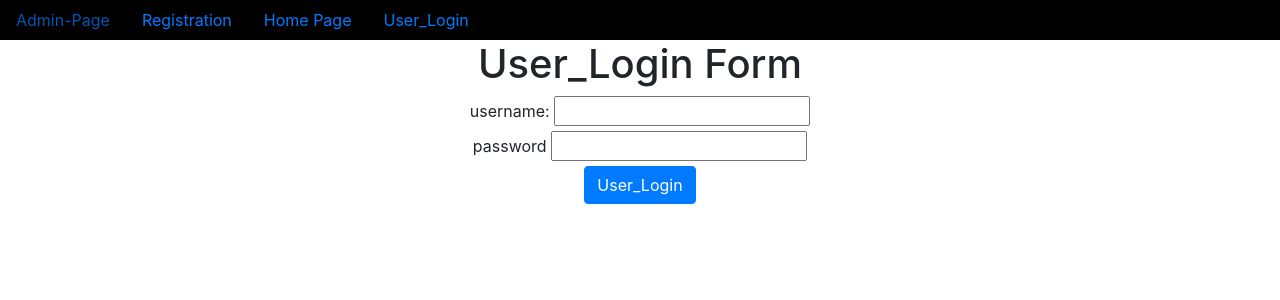
After one commit to Udayanaik95/User_registration, a Django app: page /user_login in a window 1280 px wide. The commit adds this page. Shown: the top 300 px of the page. Run offline with Django 4.2, Linux system fonts and the light colour scheme.

Commit message:
first commit

```diff
--- a/App/views.py
+++ b/App/views.py
@@ -2,11 +2,22 @@ from django.shortcuts import render
 from django.http import HttpResponse
 from App.forms import *
 from django.core.mail import send_mail
+from django.http import HttpResponseRedirect
+from django.contrib.auth import authenticate,login,logout
+from django.urls import reverse
+from django.contrib.auth.decorators import login_required
 
 # Create your views here.
 
 def home(request):
+
+    if request.session.get('username'):
+        username=request.session.get('username')
+        d={'username':username}
+        return render(request,'home.html',d)
+
     return render(request,'home.html')
+
 
 def registration(request):
     UFO=UserForm()
@@ -33,4 +44,48 @@ def registration(request):
 
     return render(request,'registration.html',d)
 
+
+def user_login(request):
+    if request.method=='POST':
+        username=request.POST['username']
+        password=request.POST['password']
+
+        AUO=authenticate(username=username,password=password)
+        if AUO and AUO.is_active:
+            login(request,AUO)
+            request.session['username']=username
+            return HttpResponseRedirect(reverse('home'))
+        else:
+            return HttpResponse('Invalid Username or Password')
+
+    return render(request,'user_login.html')
+
+
+@login_required
+
+def user_logout(request):
+    logout(request)
+    return HttpResponseRedirect(reverse('home'))
+
+
+@login_required
+def display_profile(request):
+    username=request.session.get('username')
+    UO=User.objects.get(username=username)
+    PO=Profile.objects.get(username=UO)
+    d={'UO':UO,'PO':PO}
+    return render(request,'display_profile.html',d)
+
+@login_required
+def change_password(request):
+    if request.method=='POST':
+        pw=request.POST['pw']
+        username=request.session.get('username')
+        UO=User.objects.get(username=username)
+        UO.set_password(pw)
+        UO.save()
+        return HttpResponse('Password is changed successfully')
+    return render(request,'change_password.html')
+
+
 # fail_silently=False use to know the error, if any Error is there
--- a/Pro26/settings.py
+++ b/Pro26/settings.py
@@ -132,7 +132,7 @@ MEDIA_ROOT=MEDIA_DIR
 DEFAULT_AUTO_FIELD = 'django.db.models.BigAutoField'
 
 EMAIL_HOST='smtp.gmail.com'
-EMAIL_HOST_USER='abc@gmail.com'
+EMAIL_HOST_USER='abc25@gmail.com'
 EMAIL_HOST_PASSWORD='Take password from gmail 2 Step app password'
 EMAIL_PORT=587
 EMAIL_USE_TLS=True
--- a/Pro26/urls.py
+++ b/Pro26/urls.py
@@ -22,6 +22,10 @@ from App.views import *
 urlpatterns = [
     path('admin/', admin.site.urls),
     path('registration/',registration,name='registration'),
-    path('home/',home,name='home')
+    path('home/',home,name='home'),
+    path('user_login',user_login,name='user_login'),
+    path('user_logout/',user_logout,name='user_logout'),
+    path('display_profile/',display_profile,name='display_profile'),
+    path('change_password/',change_password,name='change_password'),
 
 ]+ static(settings.MEDIA_URL, document_root=settings.MEDIA_ROOT)
--- a/templates/dummy.html
+++ b/templates/dummy.html
@@ -1,4 +1,4 @@
-<html lang="en">
+<html>
   <head>
     <!-- Required meta tags -->
     <meta charset="utf-8">
@@ -13,13 +13,19 @@
   <body>
 
 <center>
-    <nav class="nav" style="background-color: black; color: ghostwhite;">
+    <nav class="nav" style="background-color: black;">
 
-        <a href="{% url 'admin:index' %}" class="nav-link">Admin_Page</a>
+        <a href="{% url 'admin:index' %}" class="nav-link">Admin-Page</a>
         <a href="{% url 'registration' %}" class="nav-link">Registration</a>
-        <a href="{% url 'home' %}" class="nav-link">Home_Page</a>
+        <a href="{% url 'home' %}" class="nav-link">Home Page</a>
 
-
+      {% if user.is_authenticated %}
+        <a href="{% url 'display_profile' %}" class="nav-link">Display_Profile</a>
+        <a href="{% url 'change_password'%}" class="nav-link">Change_Password</a>
+        <a href="{% url 'user_logout' %}" class="nav-link">User_Logout</a>
+      {% else %}
+        <a href="{% url 'user_login' %}" class="nav-link">User_Login</a>
+      {% endif %}
 
     </nav>
     <!-- Optional JavaScript; choose one of the two! -->
--- /dev/null
+++ b/templates/user_login.html
@@ -0,0 +1,23 @@
+{% extends 'dummy.html' %}
+{% block title %}
+    <title>user_login</title>
+{% endblock %}
+
+{% block body_block %}
+        <h1>User_Login Form</h1>
+
+        <form method="POST">
+
+            {% csrf_token %}
+
+            <label for="username">username:</label>
+            <input type="text" name="username" id="username"><br>
+
+            <label for="password">password</label>
+            <input type="password" name="password" id="password"><br>
+
+            <input type="submit" value="User_Login" class="btn btn-primary">
+
+        </form>
+
+{% endblock %}
```
Also changed, not shown: templates/change_password.html (added, +14 -0 lines), templates/display_profile.html (added, +13 -0 lines), templates/home.html (+9 -1 lines), db.sqlite3, media/upic/Erika_Fernandez.jpeg (added), media/upic/Udaya3.jpg (added), media/upic/Udaya_uUHOodu.jpg (added).
